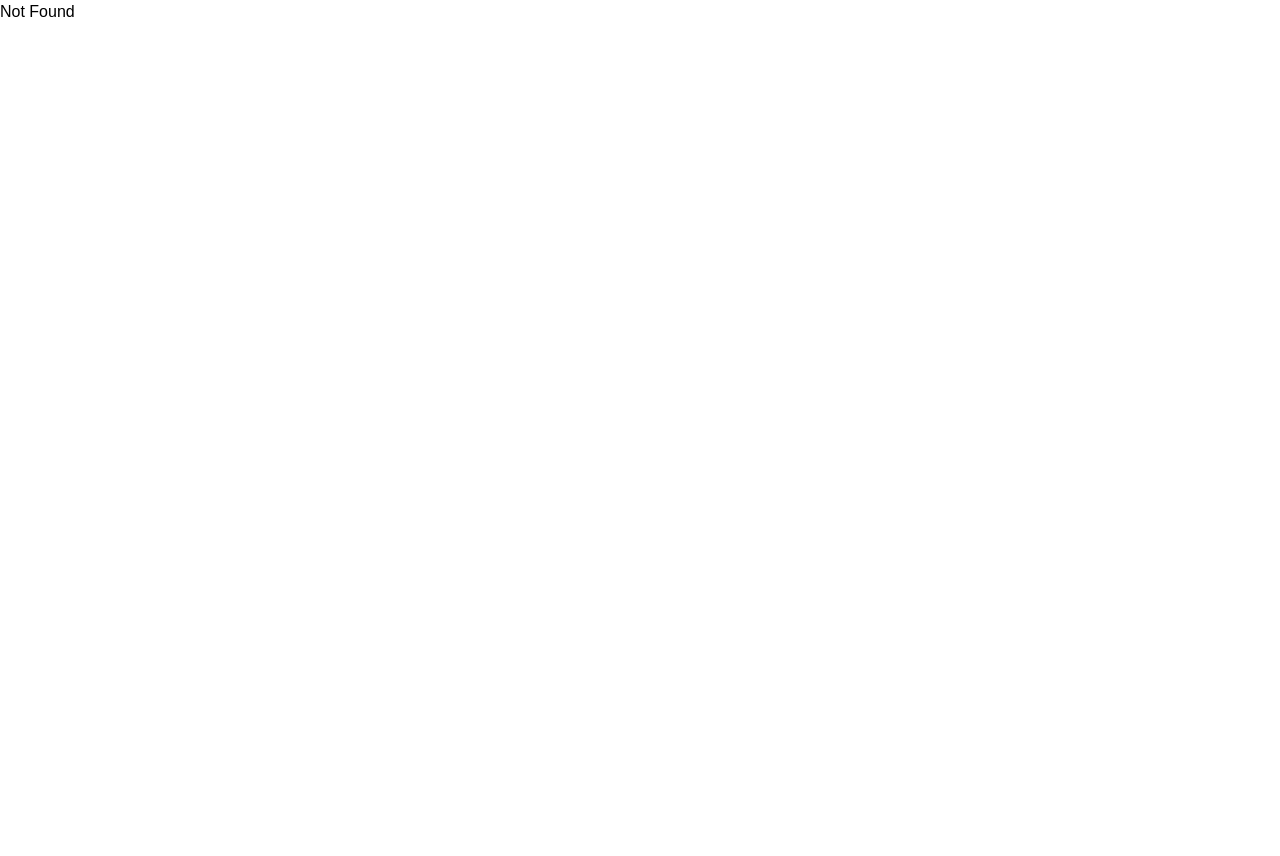
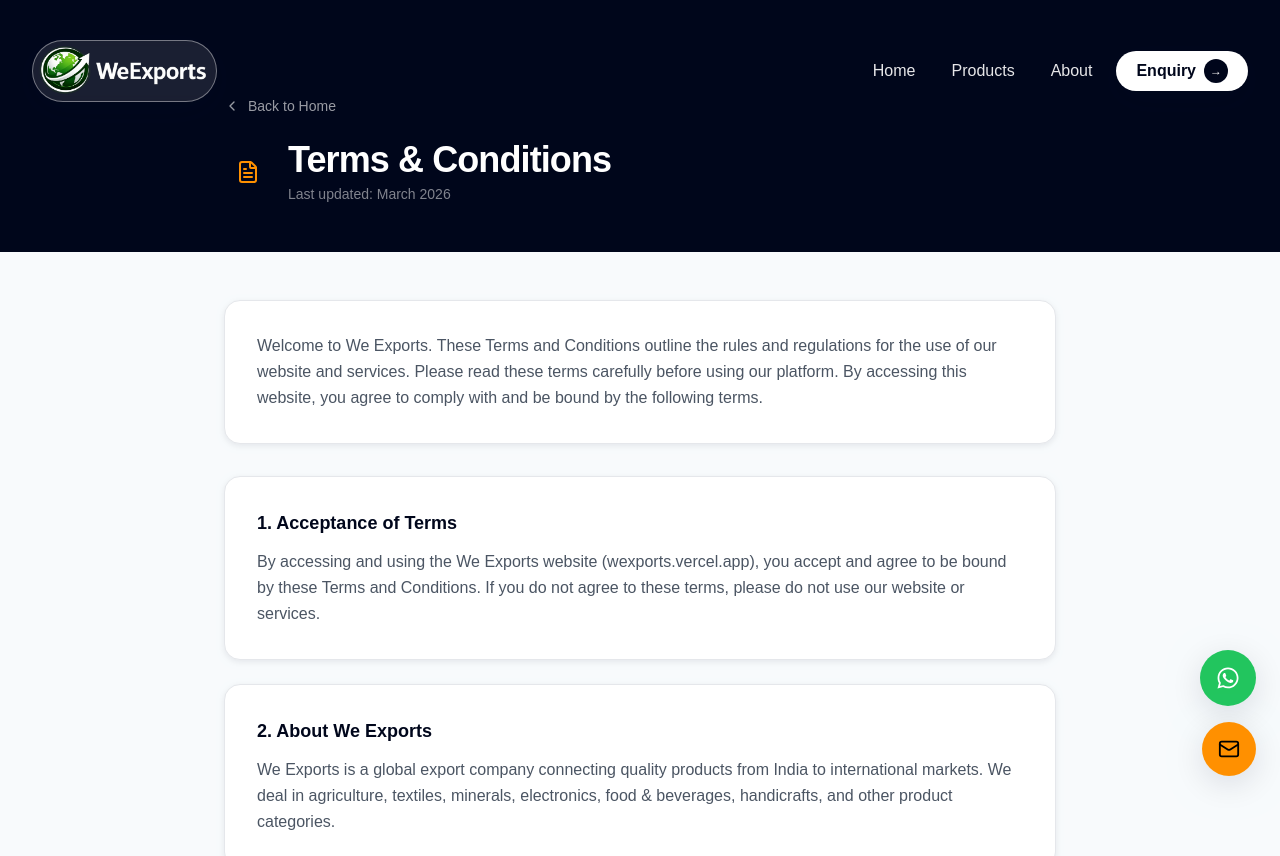
Before and after one commit to abhilash-rajora/export_site, a React (Vite) app in the folder frontend/: page /terms in a window 1280 px wide. Shown: the top 856 px of the page. Before the commit the page ends 800 px from the top, so only its background shows below. Built offline with nearby package versions, Linux system fonts and the light colour scheme.

Commit message:
added termspage

```diff
--- a/frontend/src/App.tsx
+++ b/frontend/src/App.tsx
@@ -17,6 +17,7 @@ import FloatingButtons from './components/FloatingButtons';
 import AdminSeoPage from './pages/admin/AdminSeoPage';
 import CreateAdminPage from './pages/admin/CreateAdminPage';
 import ScrollToTop from './components/ScrollToTop';
+import TermsPage from './pages/TermsPage';
 
 
 
@@ -64,10 +65,10 @@ const adminProductNewRoute = createRoute({ getParentRoute: () => adminLayoutRout
 const adminProductEditRoute = createRoute({ getParentRoute: () => adminLayoutRoute, path: '/admin/products/$id/edit', component: AdminProductFormPage });
 const adminEnquiriesRoute = createRoute({ getParentRoute: () => adminLayoutRoute, path: '/admin/enquiries', component: AdminEnquiriesPage });
 const adminCreateAdminRoute = createRoute({getParentRoute: () => adminLayoutRoute, path: '/admin/create-admin',component: CreateAdminPage,});
-
+const termsRoute = createRoute({ getParentRoute: () => publicLayoutRoute, path: '/terms', component: TermsPage });
 
 const routeTree = rootRoute.addChildren([
-  publicLayoutRoute.addChildren([homeRoute, productsRoute, productDetailRoute, enquiryRoute, aboutRoute]),
+  publicLayoutRoute.addChildren([homeRoute, productsRoute, productDetailRoute, enquiryRoute, aboutRoute, termsRoute]),
   adminLoginRoute,
   adminLayoutRoute.addChildren([adminDashboardRoute, adminProductsRoute, adminProductNewRoute, adminProductEditRoute, adminEnquiriesRoute, adminSeoRoute, adminCreateAdminRoute]),
 ]);
--- a/frontend/src/components/Footer.tsx
+++ b/frontend/src/components/Footer.tsx
@@ -21,7 +21,7 @@ export default function Footer() {
   </span>
 </Link>
             <p className="text-white/60 text-sm leading-relaxed max-w-xs">
-              Your trusted we.export partner connecting quality products from across the world to
+              Your trusted export partner connecting quality products from across the world to
               international markets.
             </p>
             <div className="mt-6 space-y-2">
@@ -63,6 +63,9 @@ export default function Footer() {
                   </Link>
                 </li>
               ))}
+              <li>
+                <Link to="/terms" className="text-sm text-white/60 hover:text-gold-400 transition-colors">Terms & Conditions</Link>
+              </li>
             </ul>
           </div>
 
--- /dev/null
+++ b/frontend/src/pages/TermsPage.tsx
@@ -0,0 +1,120 @@
+import { Link } from '@tanstack/react-router';
+import { motion } from 'framer-motion';
+import { ChevronLeft, FileText } from 'lucide-react';
+
+const sections = [
+  {
+    title: '1. Acceptance of Terms',
+    content: `By accessing and using the We Exports website (wexports.vercel.app), you accept and agree to be bound by these Terms and Conditions. If you do not agree to these terms, please do not use our website or services.`,
+  },
+  {
+    title: '2. About We Exports',
+    content: `We Exports is a global export company connecting quality products from India to international markets. We deal in agriculture, textiles, minerals, electronics, food & beverages, handicrafts, and other product categories.`,
+  },
+  {
+    title: '3. Use of Website',
+    content: `You agree to use this website only for lawful purposes. You must not use the site in any way that breaches applicable local, national, or international laws or regulations. You must not transmit any unsolicited or unauthorized advertising or promotional material.`,
+  },
+  {
+    title: '4. Product Information',
+    content: `We make every effort to ensure product descriptions, specifications, and pricing are accurate. However, We Exports reserves the right to correct any errors or inaccuracies and to change or update information at any time without prior notice. All products are subject to availability.`,
+  },
+  {
+    title: '5. Enquiries and Orders',
+    content: `Submitting an enquiry through our website does not constitute a binding order or contract. All enquiries are subject to review and confirmation by our team. We reserve the right to refuse any enquiry or order at our discretion. Final pricing, minimum order quantities, and delivery terms will be confirmed separately.`,
+  },
+  {
+    title: '6. Intellectual Property',
+    content: `All content on this website including text, graphics, logos, images, and software is the property of We Exports and is protected by applicable intellectual property laws. You may not reproduce, distribute, or create derivative works without our express written permission.`,
+  },
+  {
+    title: '7. Privacy Policy',
+    content: `We collect and process your personal information in accordance with our Privacy Policy. By using our website and submitting enquiries, you consent to the collection and use of your information as described. We do not sell or share your personal data with third parties for marketing purposes.`,
+  },
+  {
+    title: '8. Limitation of Liability',
+    content: `We Exports shall not be liable for any indirect, incidental, special, or consequential damages arising from your use of this website or our services. Our total liability shall not exceed the value of the specific transaction in question. We do not guarantee uninterrupted or error-free operation of the website.`,
+  },
+  {
+    title: '9. Third-Party Links',
+    content: `Our website may contain links to third-party websites. These links are provided for your convenience only. We Exports has no control over the content of those sites and accepts no responsibility for them or for any loss or damage that may arise from your use of them.`,
+  },
+  {
+    title: '10. Changes to Terms',
+    content: `We Exports reserves the right to modify these Terms and Conditions at any time. Changes will be effective immediately upon posting to the website. Your continued use of the website after any changes constitutes your acceptance of the new terms.`,
+  },
+  {
+    title: '11. Governing Law',
+    content: `These Terms and Conditions are governed by and construed in accordance with the laws of India. Any disputes arising under these terms shall be subject to the exclusive jurisdiction of the courts located in India.`,
+  },
+  {
+    title: '12. Contact Us',
+    content: `If you have any questions about these Terms and Conditions, please contact us at wexports@gmail.com. We will respond to your enquiry within 2-3 business days.`,
+  },
+];
+
+export default function TermsPage() {
+  return (
+    <div className="min-h-screen bg-slate-50">
+      {/* Header */}
+      <div className="bg-navy-900 pt-24 pb-12">
+        <div className="container mx-auto px-4 sm:px-6 lg:px-8 max-w-4xl">
+          <Link
+            to="/"
+            className="inline-flex items-center gap-2 text-sm text-white/60 hover:text-white transition-colors mb-6"
+          >
+            <ChevronLeft className="w-4 h-4" />Back to Home
+          </Link>
+          <div className="flex items-center gap-4">
+            <div className="w-12 h-12 rounded-xl bg-gold-500/20 flex items-center justify-center">
+              <FileText className="w-6 h-6 text-gold-400" />
+            </div>
+            <div>
+              <h1 className="font-display text-3xl sm:text-4xl font-extrabold text-white tracking-tight">
+                Terms & Conditions
+              </h1>
+              <p className="text-white/50 mt-1 text-sm">Last updated: March 2026</p>
+            </div>
+          </div>
+        </div>
+      </div>
+
+      {/* Content */}
+      <div className="container mx-auto px-4 sm:px-6 lg:px-8 max-w-4xl py-12">
+        <div className="bg-white rounded-2xl border border-gray-200 shadow-sm p-8 mb-8">
+          <p className="text-gray-600 leading-relaxed">
+            Welcome to We Exports. These Terms and Conditions outline the rules and regulations for the use of our website and services. Please read these terms carefully before using our platform. By accessing this website, you agree to comply with and be bound by the following terms.
+          </p>
+        </div>
+
+        <div className="space-y-6">
+          {sections.map((section, i) => (
+            <motion.div
+              key={section.title}
+              initial={{ opacity: 0, y: 20 }}
+              whileInView={{ opacity: 1, y: 0 }}
+              viewport={{ once: true }}
+              transition={{ delay: i * 0.04 }}
+              className="bg-white rounded-2xl border border-gray-200 shadow-sm p-8"
+            >
+              <h2 className="font-display font-bold text-lg text-navy-900 mb-3">
+                {section.title}
+              </h2>
+              <p className="text-gray-600 leading-relaxed">{section.content}</p>
+            </motion.div>
+          ))}
+        </div>
+
+        {/* Footer note */}
+        <div className="mt-8 bg-gold-50 border border-gold-200 rounded-2xl p-6 text-center">
+          <p className="text-gray-700 text-sm">
+            For any questions regarding these terms, contact us at{' '}
+            <a href="mailto:wexports@gmail.com" className="text-gold-600 font-semibold hover:text-gold-700">
+              wexports@gmail.com
+            </a>
+          </p>
+        </div>
+      </div>
+    </div>
+  );
+}
```
Also changed, not shown: frontend/public/home_page2.jpg (deleted), frontend/public/logo2.png (deleted).
